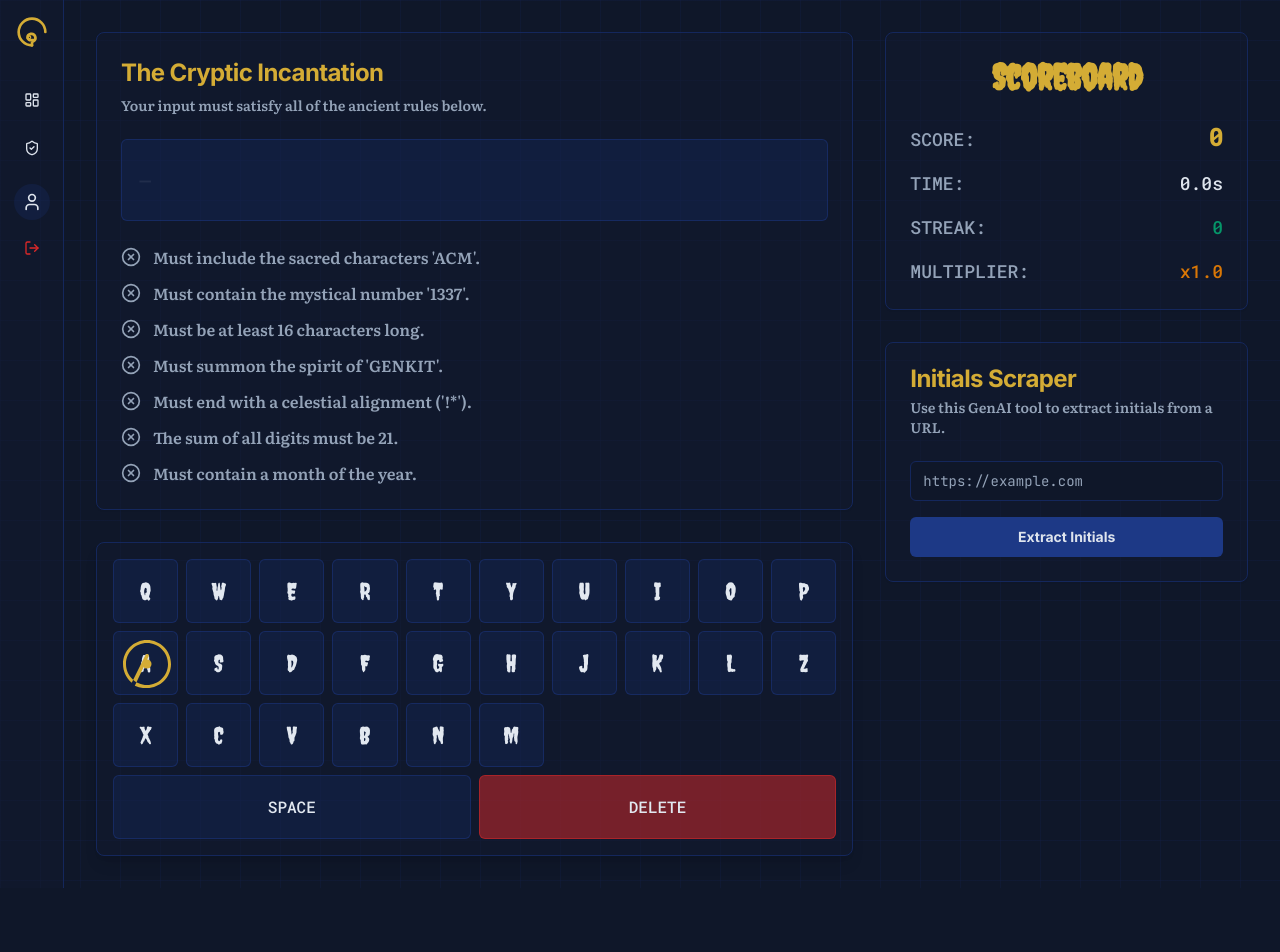
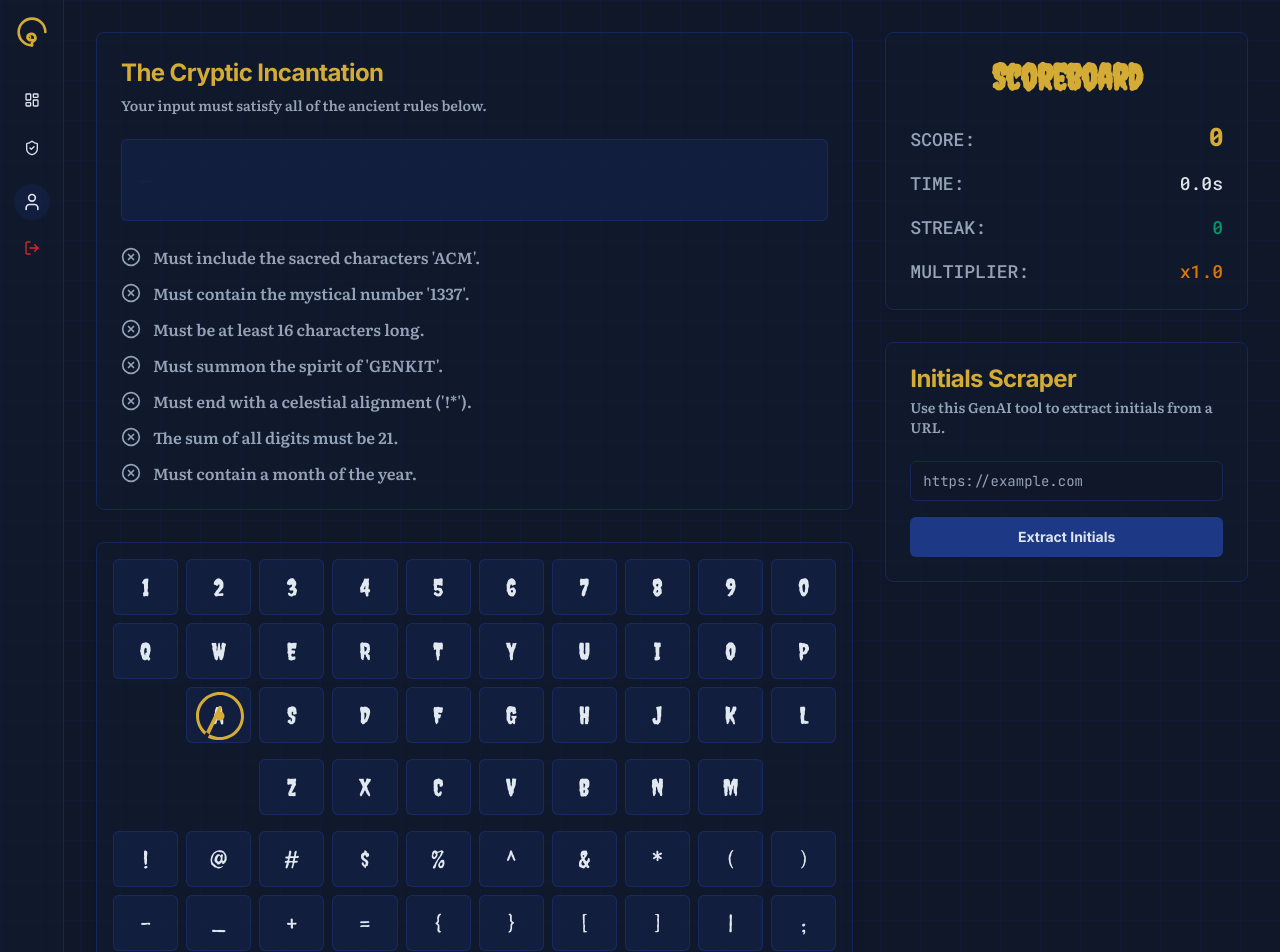
Before and after one commit to lioraeve-ai/ACM, a Next.js app: page /dashboard in a window 1280 px wide. Shown: the top 952 px of the page. Before the commit the page ends 888 px from the top, so only its background shows below. Built offline with nearby package versions, Linux system fonts and the light colour scheme; sample sign-in values are in the browser's storage; what @genkit-ai/googleai, genkit would draw is missing.

Commit message:
Make the following changes:
,

Find this element:

  <PlanchetteKeyboar

```diff
--- a/src/components/game/PlanchetteKeyboard.tsx
+++ b/src/components/game/PlanchetteKeyboard.tsx
@@ -1,3 +1,4 @@
+
 "use client";
 
 import { useState, useRef, useEffect } from "react";
@@ -8,16 +9,21 @@ interface PlanchetteKeyboardProps {
   onKeyPress: (key: string) => void;
 }
 
-const keys = [
+const numKeys = ["1", "2", "3", "4", "5", "6", "7", "8", "9", "0"];
+const keysQWERTY = [
   "Q", "W", "E", "R", "T", "Y", "U", "I", "O", "P",
   "A", "S", "D", "F", "G", "H", "J", "K", "L",
   "Z", "X", "C", "V", "B", "N", "M",
 ];
+const symbolKeys = ["!", "@", "#", "$", "%", "^", "&", "*", "(", ")", "-", "_", "+", "=", "{", "}", "[", "]", "|", ";", ":", ",", ".", "<", ">", "/", "?", "~"];
+
 
 export default function PlanchetteKeyboard({ onKeyPress }: PlanchetteKeyboardProps) {
   const [planchettePos, setPlanchettePos] = useState({ top: 0, left: 0, opacity: 0 });
   const keyRefs = useRef<{ [key: string]: HTMLButtonElement | null }>({});
   const containerRef = useRef<HTMLDivElement>(null);
+
+  const allKeys = [...numKeys, ...keysQWERTY, ...symbolKeys, " ", "DEL"];
 
   const movePlanchette = (key: string) => {
     const keyElement = keyRefs.current[key];
@@ -46,37 +52,66 @@ export default function PlanchetteKeyboard({ onKeyPress }: PlanchetteKeyboardPro
     movePlanchette("A");
   }, []);
 
+  const KeyButton = ({ value, className = "" }: { value: string, className?: string }) => (
+    <button
+      ref={(el) => (keyRefs.current[value] = el)}
+      onClick={() => handleKeyPress(value)}
+      className={cn(
+        "font-creepster text-2xl h-14 w-full rounded-md flex items-center justify-center",
+        "bg-primary/20 hover:bg-primary/40 text-spectral-gray border border-primary/50",
+        "transition-all duration-200 active:scale-90 active:bg-accent active:text-accent-foreground",
+        "focus:outline-none focus:ring-2 focus:ring-ring",
+        className
+      )}
+    >
+      {value}
+    </button>
+  );
+
   return (
     <div ref={containerRef} className="relative bg-card/50 p-4 rounded-lg border border-border shadow-lg">
       <PlanchetteIcon
         className="absolute w-12 h-12 text-accent transform -translate-x-1/2 -translate-y-1/2 transition-all duration-500 ease-in-out pointer-events-none z-10"
         style={planchettePos}
       />
+      <div className="space-y-2">
         <div className="grid grid-cols-10 gap-2">
-        {keys.map((key) => (
-          <button
-            key={key}
-            ref={(el) => (keyRefs.current[key] = el)}
-            onClick={() => handleKeyPress(key)}
-            className={cn(
-              "font-creepster text-2xl h-16 w-full rounded-md flex items-center justify-center",
-              "bg-primary/20 hover:bg-primary/40 text-spectral-gray border border-primary/50",
-              "transition-all duration-200 active:scale-90 active:bg-accent active:text-accent-foreground",
-              "focus:outline-none focus:ring-2 focus:ring-ring"
-            )}
-          >
-            {key}
-          </button>
-        ))}
+          {numKeys.map((key) => <KeyButton key={key} value={key} />)}
         </div>
-      <div className="grid grid-cols-4 gap-2 mt-2">
-          <button onClick={() => handleKeyPress(" ")} className="font-roboto-mono col-span-2 h-16 rounded-md bg-primary/20 hover:bg-primary/40 text-spectral-gray border border-primary/50">
+        <div className="grid grid-cols-10 gap-2">
+          {keysQWERTY.slice(0, 10).map((key) => <KeyButton key={key} value={key} />)}
+        </div>
+        <div className="grid grid-cols-10 gap-2">
+            <div className="col-span-1"/>
+            {keysQWERTY.slice(10, 19).map((key) => <KeyButton key={key} value={key} />)}
+            <div className="col-span-1"/>
+        </div>
+        <div className="grid grid-cols-10 gap-2">
+            <div className="col-span-2"/>
+            {keysQWERTY.slice(19).map((key) => <KeyButton key={key} value={key} />)}
+            <div className="col-span-2"/>
+        </div>
+         <div className="grid grid-cols-10 gap-2">
+          {symbolKeys.slice(0, 10).map((key) => <KeyButton key={key} value={key} />)}
+        </div>
+        <div className="grid grid-cols-10 gap-2">
+          {symbolKeys.slice(10, 20).map((key) => <KeyButton key={key} value={key} />)}
+        </div>
+         <div className="grid grid-cols-10 gap-2">
+            <div className="col-span-2"/>
+            {symbolKeys.slice(20).map((key) => <KeyButton key={key} value={key} />)}
+            <div className="col-span-2"/>
+        </div>
+
+        <div className="grid grid-cols-4 gap-2 pt-2">
+            <button ref={(el) => (keyRefs.current[" "] = el)} onClick={() => handleKeyPress(" ")} className="font-roboto-mono h-14 rounded-md bg-primary/20 hover:bg-primary/40 text-spectral-gray border border-primary/50 col-span-2">
               SPACE
             </button>
-          <button onClick={() => handleKeyPress("DEL")} className="font-roboto-mono col-span-2 h-16 rounded-md bg-destructive/50 hover:bg-destructive/80 text-spectral-gray border border-destructive/50">
+            <button ref={(el) => (keyRefs.current["DEL"] = el)} onClick={() => handleKeyPress("DEL")} className="font-roboto-mono h-14 rounded-md bg-destructive/50 hover:bg-destructive/80 text-spectral-gray border border-destructive/50 col-span-2">
               DELETE
             </button>
         </div>
       </div>
+    </div>
   );
 }
```
Lines whose indentation alone changed are shown as unchanged.
